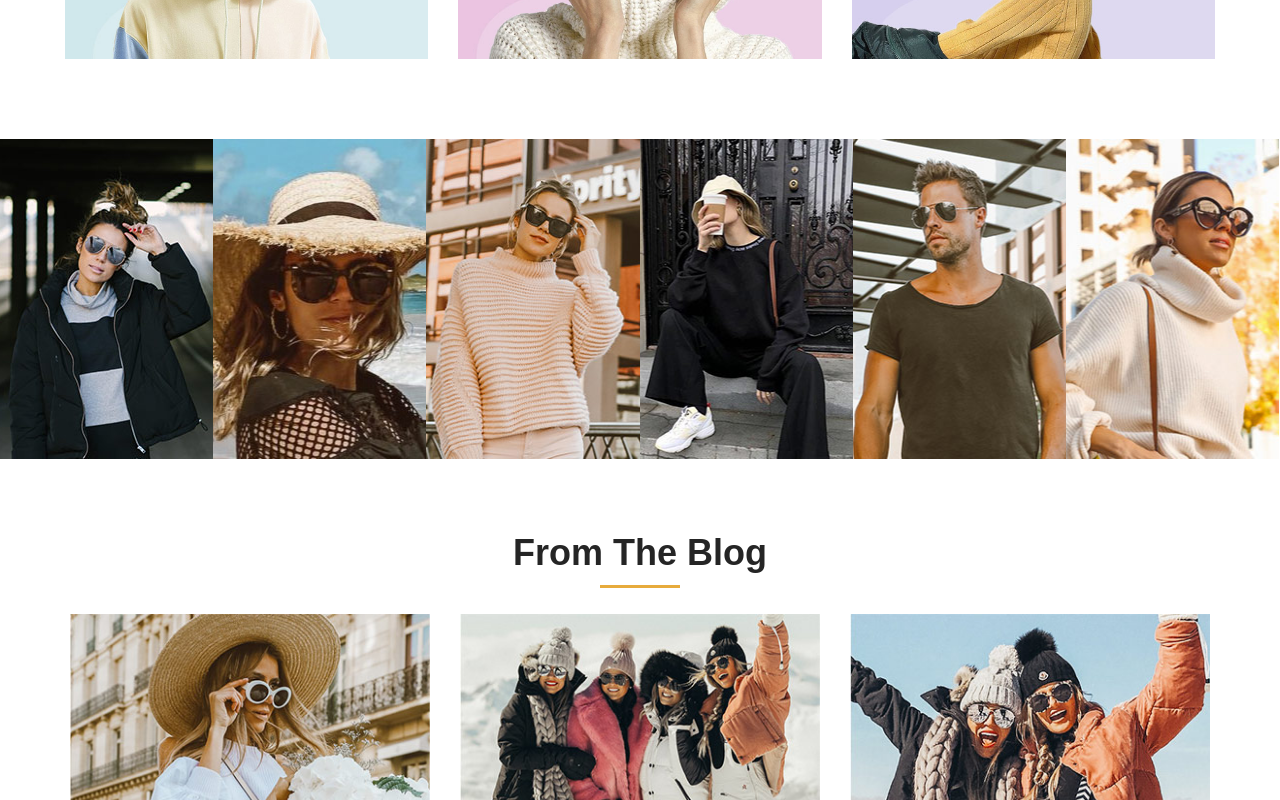
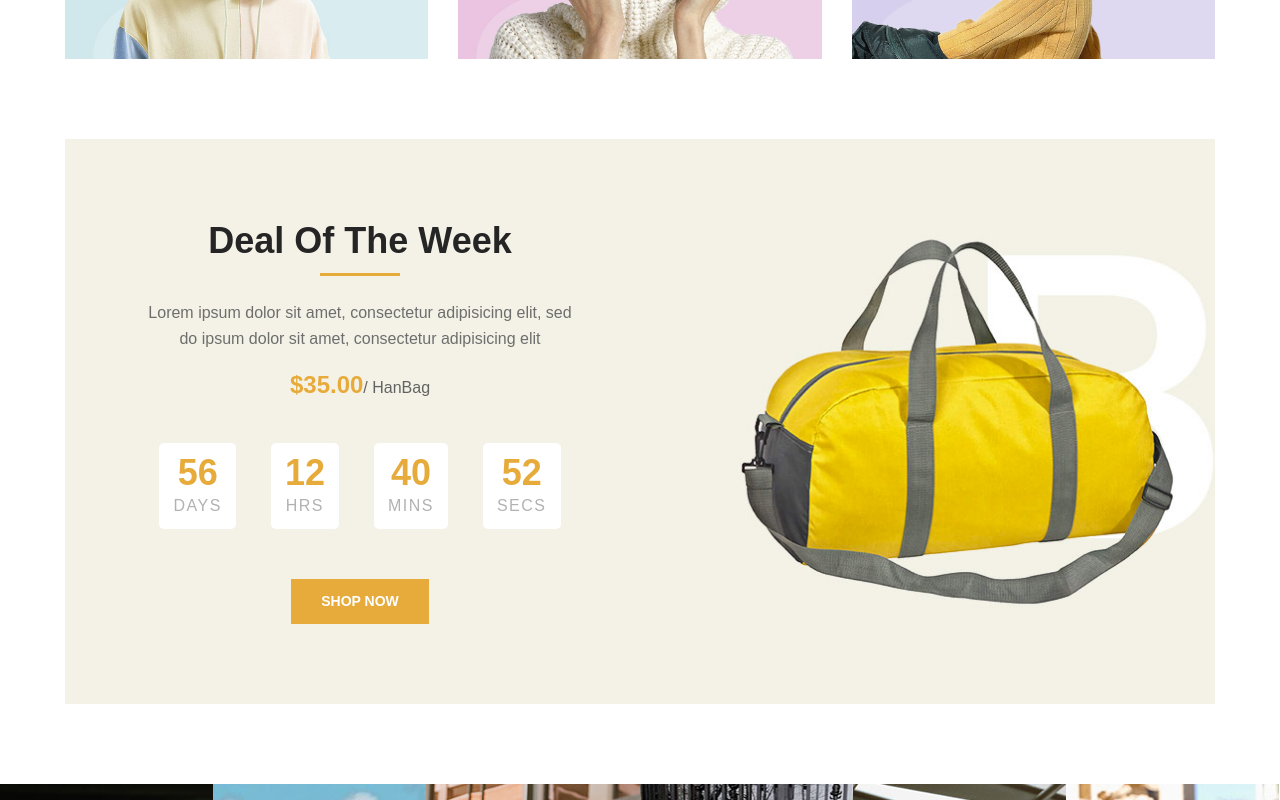
Before and after one commit to rakeshdct/fashi, a Next.js app: page / in a window 1280 px wide. Shown: the part 460-1260 px from the top of the page. Built offline with nearby package versions, Linux system fonts and the light colour scheme; a web font is replaced by a local one.

Commit message:
404, more home page modules added

```diff
--- a/components/Footer.js
+++ b/components/Footer.js
@@ -64,9 +64,7 @@ const Footer = () => {
                         <div className="row">
                             <div className="col-lg-12">
                                 <div className="copyright-text">
-
-                                    Copyright &copy;2022 All rights reserved | This template is made with <i className="fa fa-heart-o" aria-hidden="true"></i> by <Link href="https://colorlib.com" target="_blank">Colorlib</Link>
-
+                                    Copyright &copy;2022 All rights reserved
                                 </div>
                                 <div className="payment-pic">
                                     <img src="img/payment-method.png" alt="" />
--- a/components/Header.js
+++ b/components/Header.js
@@ -32,7 +32,7 @@ const Header = () => {
                     <div className="row">
                         <div className="col-lg-2 col-md-2">
                             <div className="logo">
-                                <Link href="./index.html">
+                                <Link href="/">
                                     <img src="img/logo.png" alt=""/>
                                 </Link>
                             </div>
@@ -126,7 +126,7 @@ const Header = () => {
                     </div>
                     <nav className="nav-menu mobile-menu">
                         <ul>
-                            <li className="active"><Link href="./index.html">Home</Link></li>
+                            <li className="active"><Link href="/">Home</Link></li>
                             <li><Link href="./shop.html">Shop</Link></li>
                             <li><Link href="#">Collection</Link>
                                 <ul className="dropdown">
--- /dev/null
+++ b/components/home/DealsOfTheWeek.js
@@ -0,0 +1,44 @@
+import React from 'react'
+import Link from "next/link";
+import dotw from '../../styles/home/DealsOfTheWeek.module.css'
+
+const DealsOfTheWeek = () => {
+    return (
+        <section className={dotw.dealOfWeek} style={{backgroundImage: "url(img/time-bg.jpg)"}}>
+            <div className="container">
+                <div className="col-lg-6 text-center">
+                    <div className="section-title">
+                        <h2>Deal Of The Week</h2>
+                        <p>Lorem ipsum dolor sit amet, consectetur adipisicing elit, sed<br /> do ipsum dolor sit amet,
+                            consectetur adipisicing elit </p>
+                        <div className="product-price">
+                            $35.00
+                            <span>/ HanBag</span>
+                        </div>
+                    </div>
+                    <div className={dotw.countdownTimer} id="countdown">
+                        <div className={dotw.cdItem}>
+                            <span>56</span>
+                            <p>Days</p>
+                        </div>
+                        <div className={dotw.cdItem}>
+                            <span>12</span>
+                            <p>Hrs</p>
+                        </div>
+                        <div className={dotw.cdItem}>
+                            <span>40</span>
+                            <p>Mins</p>
+                        </div>
+                        <div className={dotw.cdItem}>
+                            <span>52</span>
+                            <p>Secs</p>
+                        </div>
+                    </div>
+                    <Link href="#" className="primary-btn">Shop Now</Link>
+                </div>
+            </div>
+        </section>
+    )
+}
+
+export default DealsOfTheWeek
--- a/pages/index.js
+++ b/pages/index.js
@@ -1,3 +1,4 @@
+import DealsOfTheWeek from '../components/home/DealsOfTheWeek';
 import Fromtheblog from '../components/home/Fromtheblog';
 import InstagramPhoto from '../components/home/InstagramPhoto';
 import Mwk from '../components/home/Mwk';
@@ -7,6 +8,7 @@ export default function Home() {
   return (
     <div>
       <Mwk/>
+      <DealsOfTheWeek/>
       <InstagramPhoto/>
       <Fromtheblog/>
     </div>
--- a/styles/footer.css
+++ b/styles/footer.css
@@ -179,6 +179,9 @@
 }
 
 @media only screen and (max-width: 767px){
+	.copyright-reserved .copyright-text{
+		width: 100%;
+	}
 	.copyright-reserved .payment-pic {
 		float: none;
 		text-align: center;
--- /dev/null
+++ b/styles/home/DealsOfTheWeek.module.css
@@ -0,0 +1,53 @@
+/*---------------------
+  Deal Of The Week
+-----------------------*/
+
+.dealOfWeek {
+	padding-top: 80px;
+	padding-bottom: 80px;
+	margin-left: 65px;
+	margin-right: 65px;
+	margin-bottom: 80px;
+	background-repeat: no-repeat;
+	background-size: cover;
+	background-position: top center;
+}
+
+.countdownTimer {
+	text-align: center;
+	margin-bottom: 50px;
+}
+
+.countdownTimer .cdItem {
+	display: inline-block;
+	background: #ffffff;
+	margin-right: 35px;
+	padding: 10px 14px;
+	border-radius: 5px;
+}
+
+.countdownTimer .cdItem:last-child {
+	margin-right: 0;
+}
+
+.countdownTimer .cdItem span {
+	color: #e7ab3c;
+	font-weight: 700;
+	line-height: 40px;
+	font-size: 36px;
+}
+
+.countdownTimer .cdItem p {
+	font-size: 16px;
+	color: #b2b2b2;
+	margin-bottom: 0;
+	text-transform: uppercase;
+	letter-spacing: 1.5px;
+}
+
+@media only screen and (max-width: 991px) {
+	.dealOfWeek {
+		margin-left: 0;
+		margin-right: 0;
+	}
+}
```
Also changed, not shown: pages/404.js (added, +17 -0 lines), styles/pagenotfound.module.css (added, +36 -0 lines).
